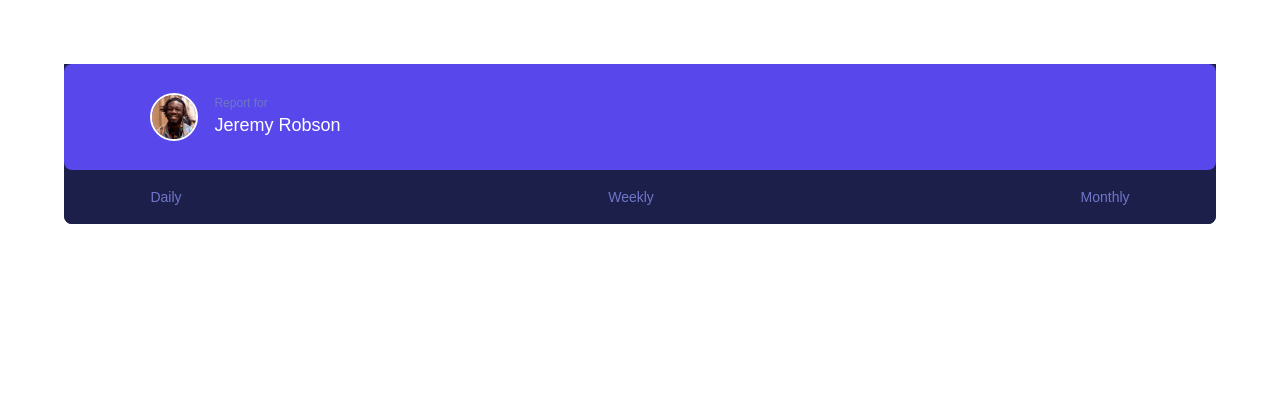
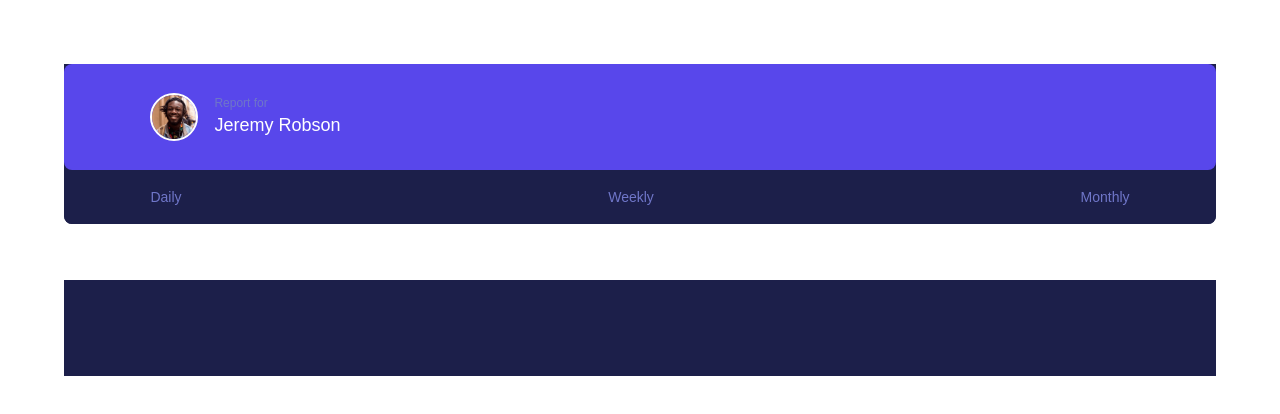
Before and after one commit to konraddissake1808/Time-tracking-dashboard, a Next.js app in the folder time-tracking-dashboard/: page /dashboard in a window 1280 px wide. Shown: the top 414 px of the page. Built offline with nearby package versions, Linux system fonts and the light colour scheme.

Commit message:
Created the first part of the activity component

```diff
--- /dev/null
+++ b/time-tracking-dashboard/src/app/dashboard/_components/activityCard/page.tsx
@@ -0,0 +1,15 @@
+import React from 'react'
+import Image from 'next/image'
+
+function Activity() {
+  return (
+    <div className='w-[90%]'>
+        <div className='w-full h-32 relative'>
+            <div className='w-full h-1/2 z-10 absolute'></div>
+            <div className='bg-darkBlue w-full h-3/4 z-0 absolute bottom-0'></div>
+        </div>
+    </div>
+  )
+}
+
+export default Activity
--- a/time-tracking-dashboard/src/app/dashboard/page.tsx
+++ b/time-tracking-dashboard/src/app/dashboard/page.tsx
@@ -1,10 +1,12 @@
 import React from 'react'
 import User from './_components/user/page'
+import Activity from './_components/activityCard/page'
 
 function Dashboard() {
   return (
-    <div className='flex justify-center pt-16'>
+    <div className='flex justify-center pt-16 flex-col items-center'>
         <User></User>
+        <Activity></Activity>
     </div>
   )
 }
--- a/time-tracking-dashboard/src/app/layout.tsx
+++ b/time-tracking-dashboard/src/app/layout.tsx
@@ -1,5 +1,6 @@
 import type { Metadata } from "next";
 import localFont from "next/font/local";
+import { Rubik } from 'next/font/google';
 import "./globals.css";
 
 const geistSans = localFont({
```
